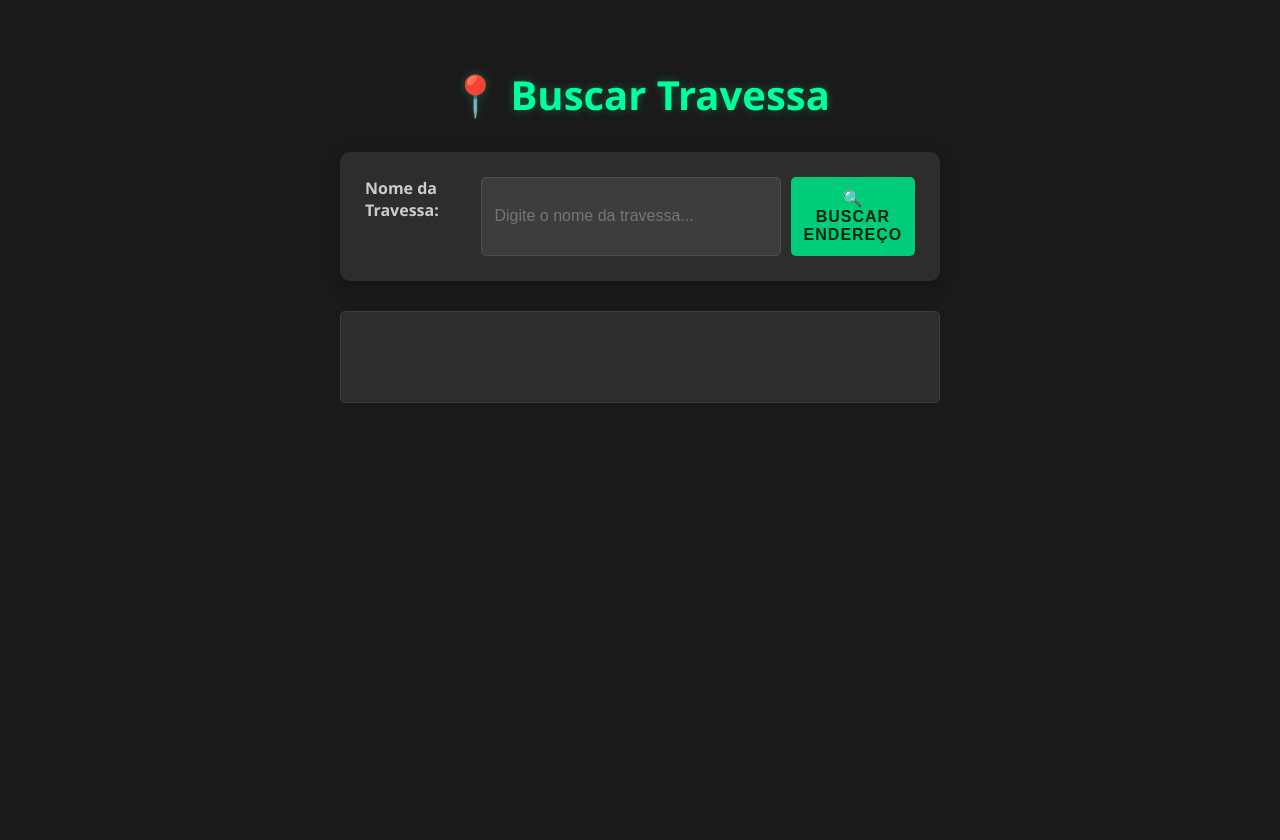
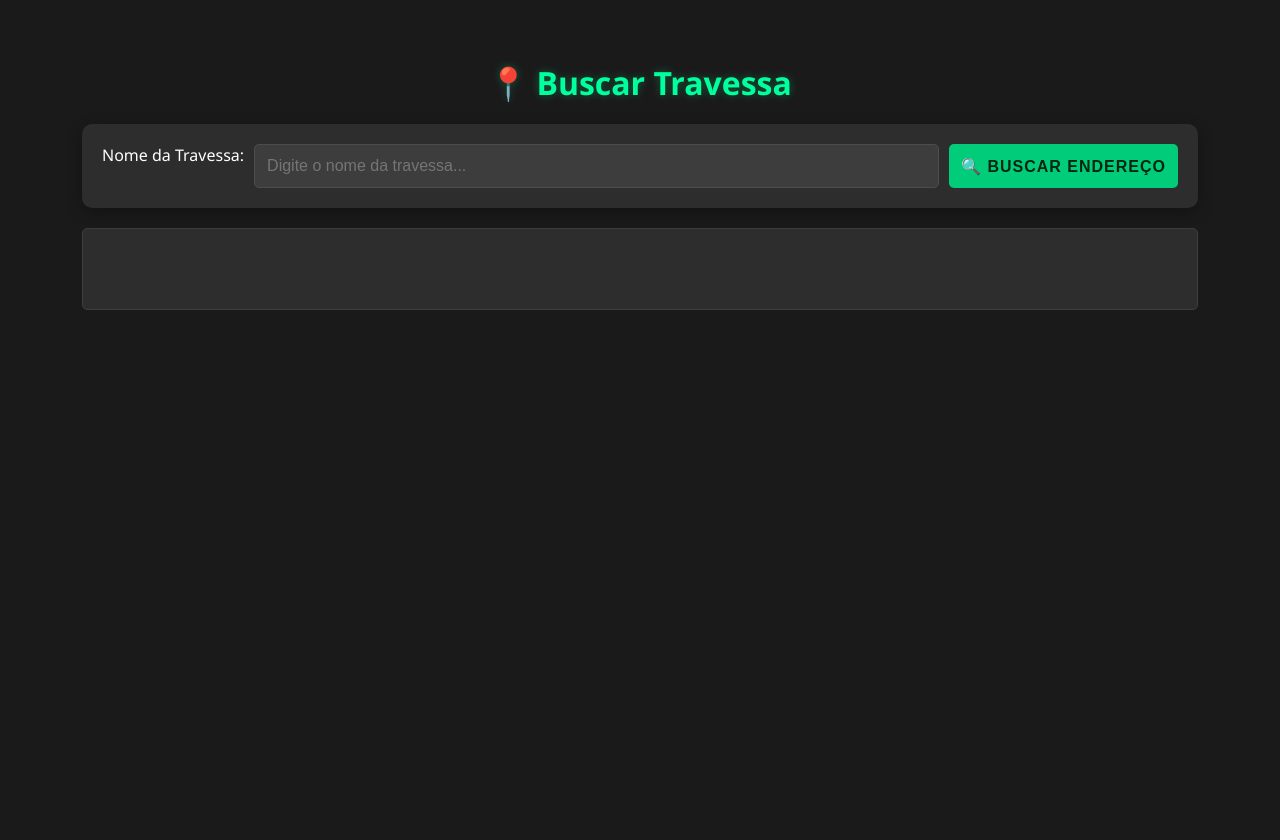
Before and after one commit to professoredmar/travessa_app, a Flask app: page / in a window 1280 px wide. Run offline with Flask 3, Linux system fonts and the light colour scheme.

Commit message:
Otimização para celulares

```diff
--- a/static/styles.css
+++ b/static/styles.css
@@ -1,52 +1,53 @@
 body {
     font-family: 'Segoe UI', Arial, sans-serif;
-    margin: 20px;
+    margin: 0;
+    padding: 20px;
     background-color: #1a1a1a;
     color: #ffffff;
     min-height: 100vh;
+    display: flex;
+    flex-direction: column;
+    align-items: center;
 }
 
 .container {
-    max-width: 600px;
-    margin: 0 auto;
+    max-width: 90%;
+    width: 100%;
     padding: 20px;
 }
 
+/* Título responsivo */
 h1 {
     color: #00ff9d;
     text-align: center;
-    margin-bottom: 30px;
-    font-size: 2.5em;
+    margin-bottom: 20px;
+    font-size: 2rem;
     text-shadow: 0 0 8px rgba(0, 255, 157, 0.3);
 }
 
+/* Ajuste do formulário para telas menores */
 form {
     background-color: #2d2d2d;
-    padding: 25px;
+    padding: 20px;
     border-radius: 10px;
     box-shadow: 0 4px 15px rgba(0, 0, 0, 0.3);
-    margin-bottom: 30px;
+    margin-bottom: 20px;
     display: flex;
+    flex-wrap: wrap;
+    gap: 10px;
     justify-content: center;
-    gap: 10px; /* Espaço entre input e botão */
 }
 
-label {
-    font-weight: 600;
-    color: #cccccc;
-    display: block;
-    margin-bottom: 10px;
-}
-
-/* Ajuste do input para ficar menor e do mesmo tamanho do botão */
+/* Input ocupa largura total em telas pequenas */
 input[type="text"] {
+    flex: 1;
+    min-width: 200px;
     padding: 12px;
-    width: 70%;
     background-color: #3d3d3d;
     border: 1px solid #4d4d4d;
     color: #ffffff;
     border-radius: 5px;
-    font-size: 16px;
+    font-size: 1rem;
     transition: all 0.3s ease;
 }
 
@@ -66,10 +67,10 @@ button {
     cursor: pointer;
     font-weight: bold;
     transition: all 0.3s ease;
-    width: 30%;
-    font-size: 16px;
+    font-size: 1rem;
     text-transform: uppercase;
     letter-spacing: 1px;
+    min-width: 120px;
 }
 
 button:hover {
@@ -78,10 +79,10 @@ button:hover {
     transform: translateY(-1px);
 }
 
-/* Estilização do resultado */
+/* Resultado responsivo */
 #resultado {
-    font-size: 1.3em;
-    padding: 20px;
+    font-size: 1.2rem;
+    padding: 15px;
     background-color: #2d2d2d;
     border-radius: 5px;
     text-align: center;
```
Also changed, not shown: other parts of static/styles.css (+15 -22 lines).
